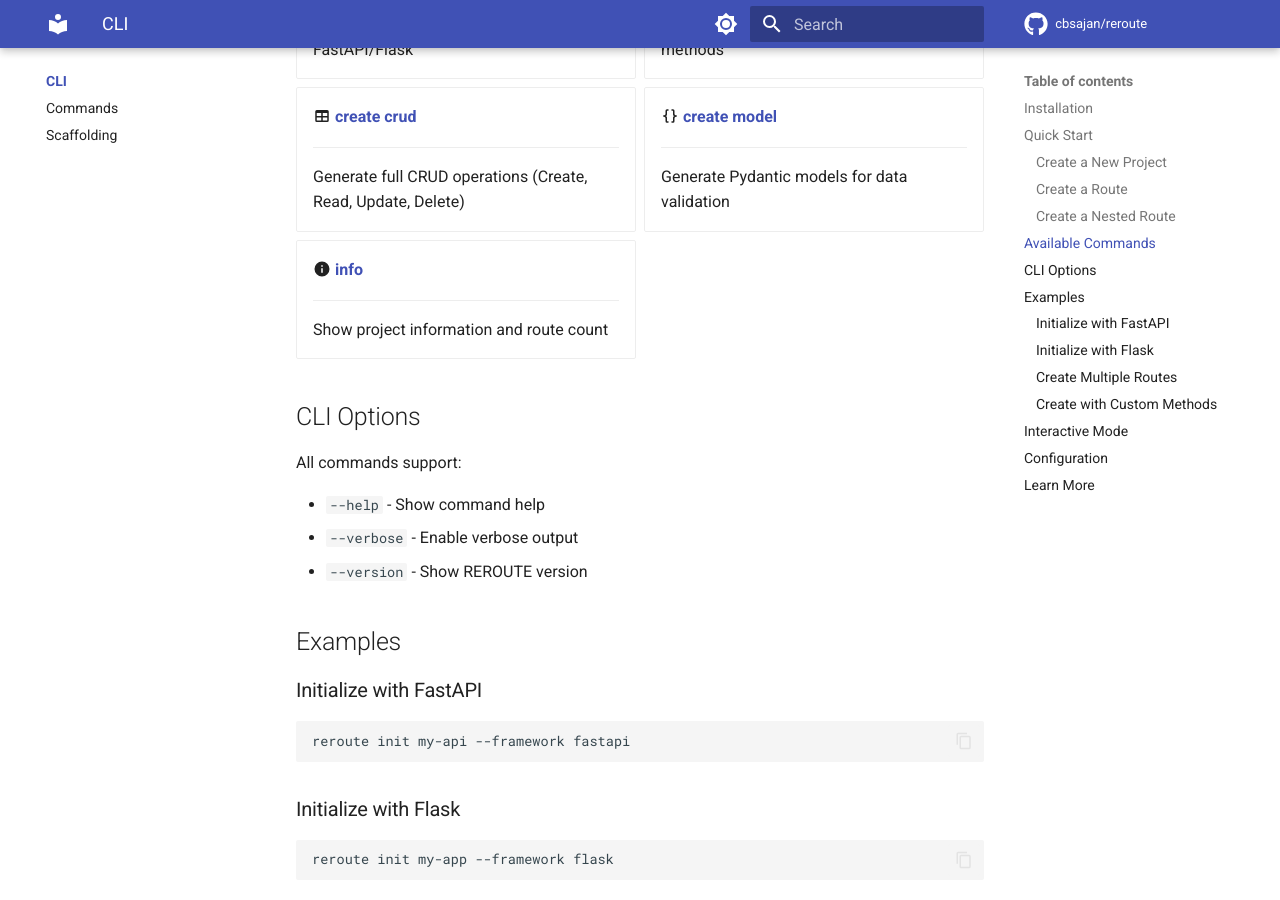
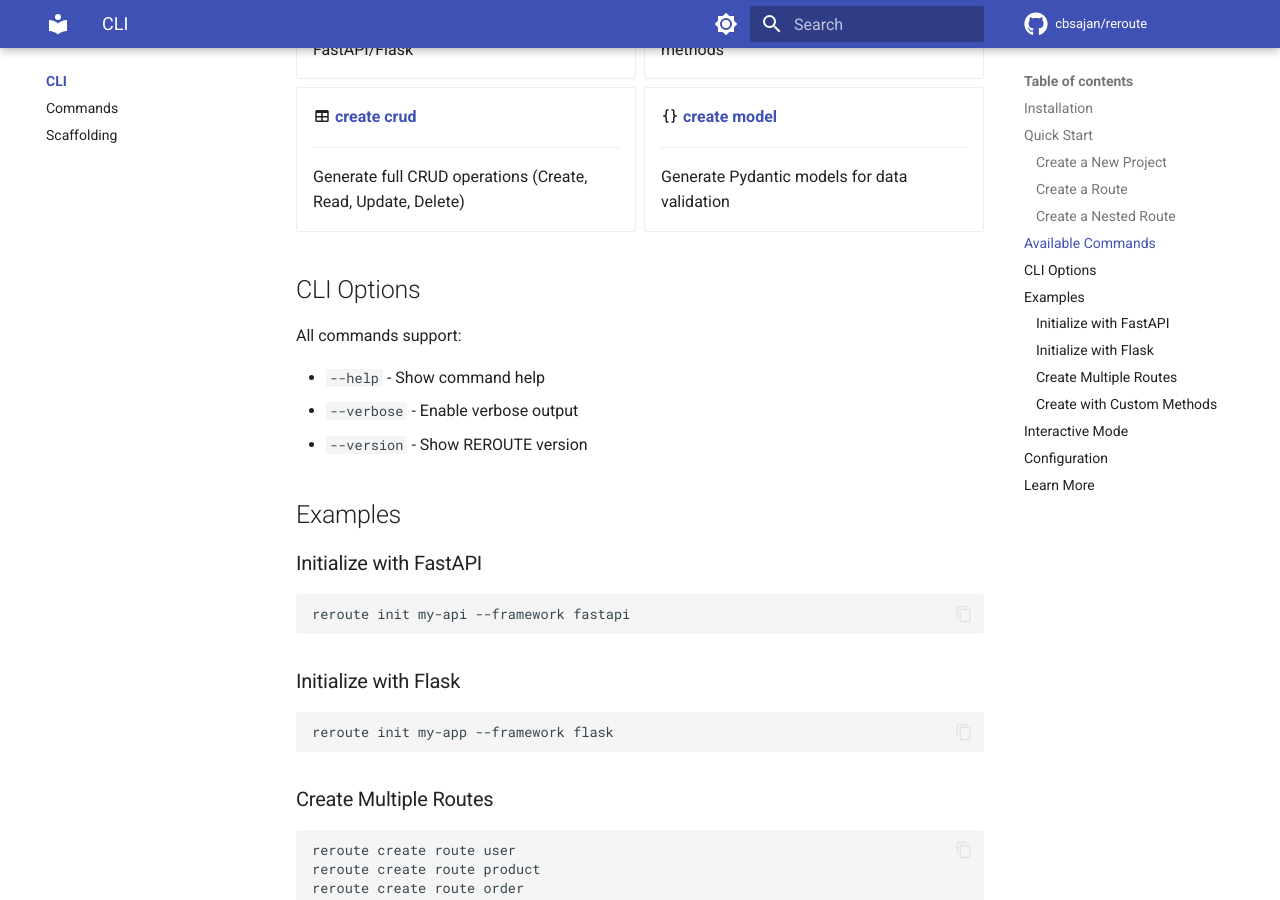
Before and after one commit to cbsajan/reroute-docs, an MkDocs documentation site: the page built from docs/cli/index.md, in a window 1280 px wide and 900 px high, scrolled down 1221 px. Built offline with MkDocs 1.6.1 and Material for MkDocs 9.7.7, drawn with Linux system fonts in a browser that asks for light colours; comment, search, counter and statistics services are not loaded; the version menu is left out.

Commit message:
docs: remove info command from CLI index page
Complete removal of non-existent info command from all documentation pages

```diff
--- a/docs/cli/index.md
+++ b/docs/cli/index.md
@@ -69,12 +69,6 @@ Creates `app/routes/user/profile/page.py`.
 
     Generate Pydantic models for data validation
 
--   :material-information: [**info**](commands.md#info)
-
-    ---
-
-    Show project information and route count
-
 </div>
 
 ## CLI Options
```
